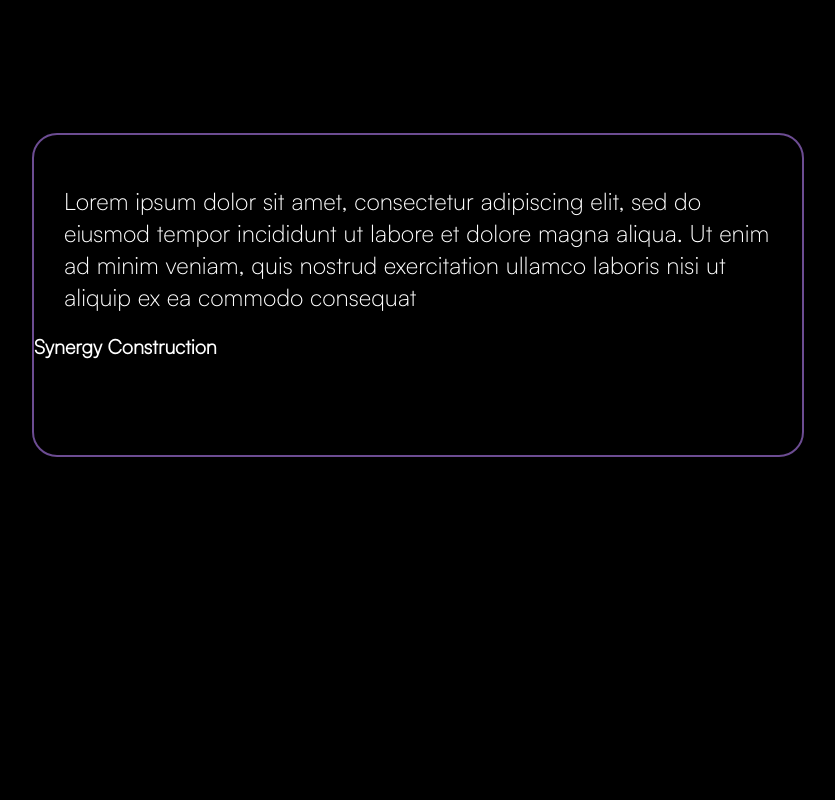
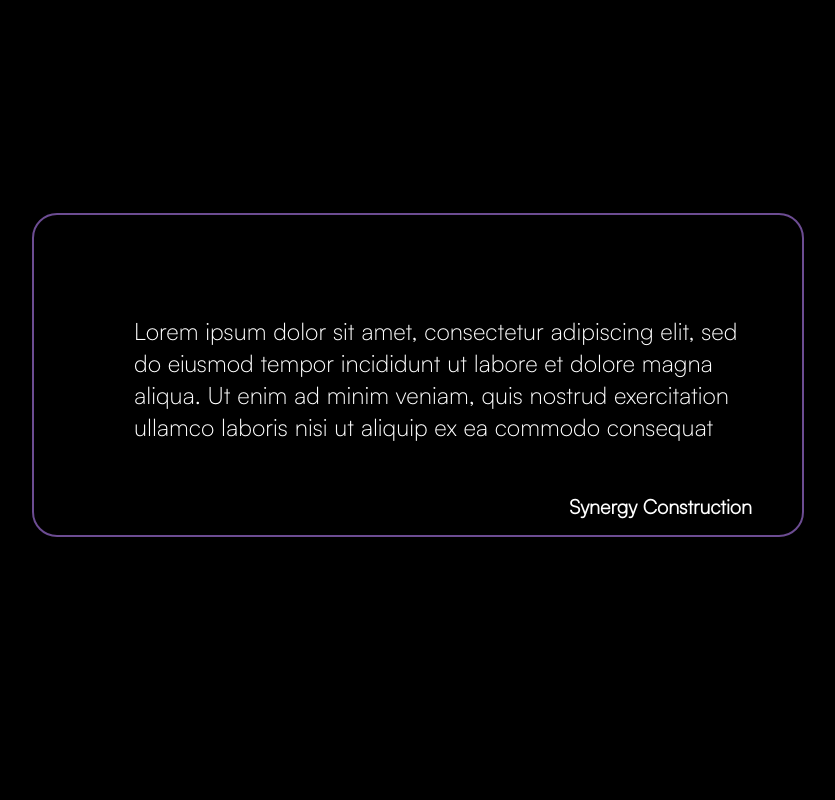
Before and after one commit to BenW2k/Portfolio, a Next.js app in the folder frontend/: page / in a window 1280 px wide. Shown: the part 4380-5180 px from the top of the page, without its empty margins (222-1057 px from the left). Built offline with nearby package versions, Linux system fonts and the light colour scheme.

Commit message:
+styling

```diff
--- a/frontend/app/styles/components/testimonials/card.module.css
+++ b/frontend/app/styles/components/testimonials/card.module.css
@@ -9,19 +9,29 @@
 }
 .cardContainer .card {
   position: relative;
-  top: -10%;
   width: 60vw;
   height: 40vh;
   border-radius: 25px;
   border: rgba(144, 101, 194, 0.753) solid 2px;
 }
+.cardContainer .card-contents {
+  margin: 100px 50px 100px 100px;
+}
 .cardContainer .quote {
   font-size: 24px;
-  margin: 50px 30px 20px 30px;
+  margin: 0px 0px 50px 0px;
 }
 .cardContainer .card-bottom {
   font-size: 20px;
+  justify-content: right;
+  display: flex;
 }
-.cardContainer .card-bottom .person {
+.cardContainer .card-bottom .from {
+  text-align: right;
+}
+.cardContainer .card-bottom .from p {
+  margin: 0px 0px 10px 0px;
+}
+.cardContainer .card-bottom .from .person {
   font-weight: 700;
 }/*# sourceMappingURL=card.module.css.map */
--- a/frontend/app/styles/components/testimonials/card.module.scss
+++ b/frontend/app/styles/components/testimonials/card.module.scss
@@ -8,20 +8,31 @@
   margin: 0;
   .card {
     position: relative;
-    top: -10%;
     width: 60vw;
     height: 40vh;
     border-radius: 25px;
     border: rgba(144, 101, 194, 0.753) solid 2px;
   }
+  .card-contents {
+    margin: 100px 50px 100px 100px;
+  }
   .quote {
     font-size: 24px;
-    margin: 50px 30px 20px 30px;
+    margin: 0px 0px 50px 0px;
   }
+
   .card-bottom {
     font-size: 20px;
-    .person {
-      font-weight: 700;
+    justify-content: right;
+    display: flex;
+    .from {
+      text-align: right;
+      p {
+        margin: 0px 0px 10px 0px;
+      }
+      .person {
+        font-weight: 700;
+      }
     }
   }
 }
```
